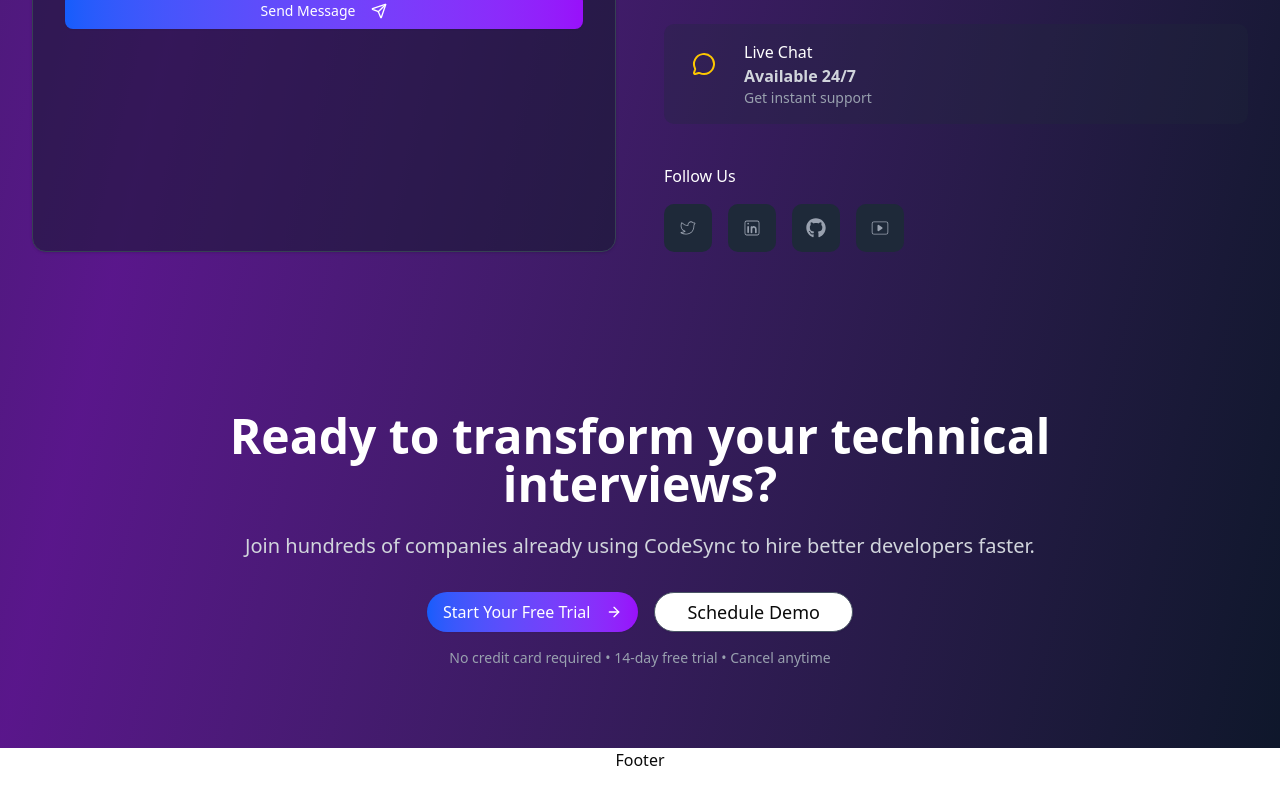
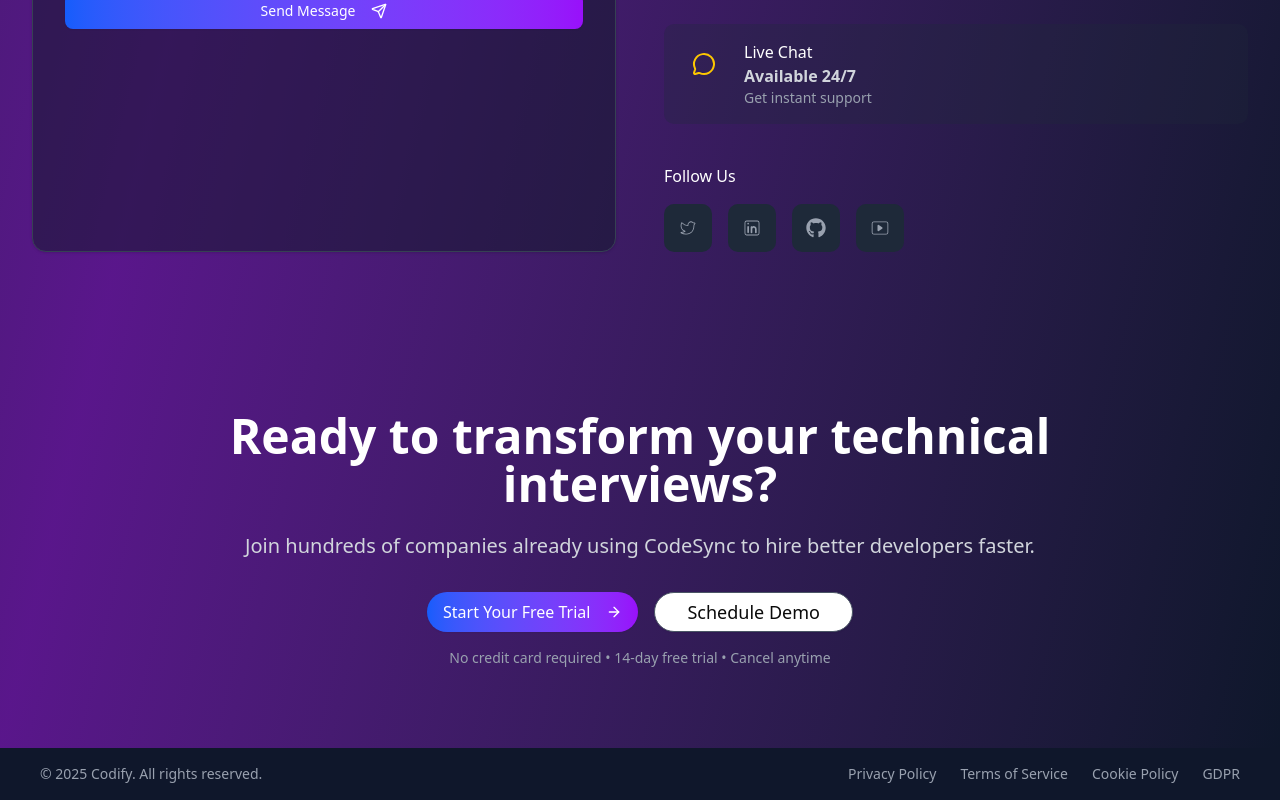
Before and after one commit to mungase-narayan/app-codify, a React (Vite) app: page / in a window 1280 px wide. Shown: the part 4622-5422 px from the top of the page. Before the commit the page ends 5394 px from the top, so only its background shows below. Built offline with nearby package versions, Linux system fonts and the light colour scheme.

Commit message:
fix: app-layout

```diff
--- a/src/layouts/app-layout.jsx
+++ b/src/layouts/app-layout.jsx
@@ -1,3 +1,4 @@
+import Footer from "@/components/shared/footer";
 import { Outlet } from "react-router-dom";
 
 const AppLayout = () => {
@@ -6,7 +7,9 @@
       <div className="flex flex-1 flex-col">
         <Outlet />
       </div>
-      <div className="flex justify-center">Footer</div>
+      <div className="flex justify-center">
+        <Footer />
+      </div>
     </div>
   );
 };
```
